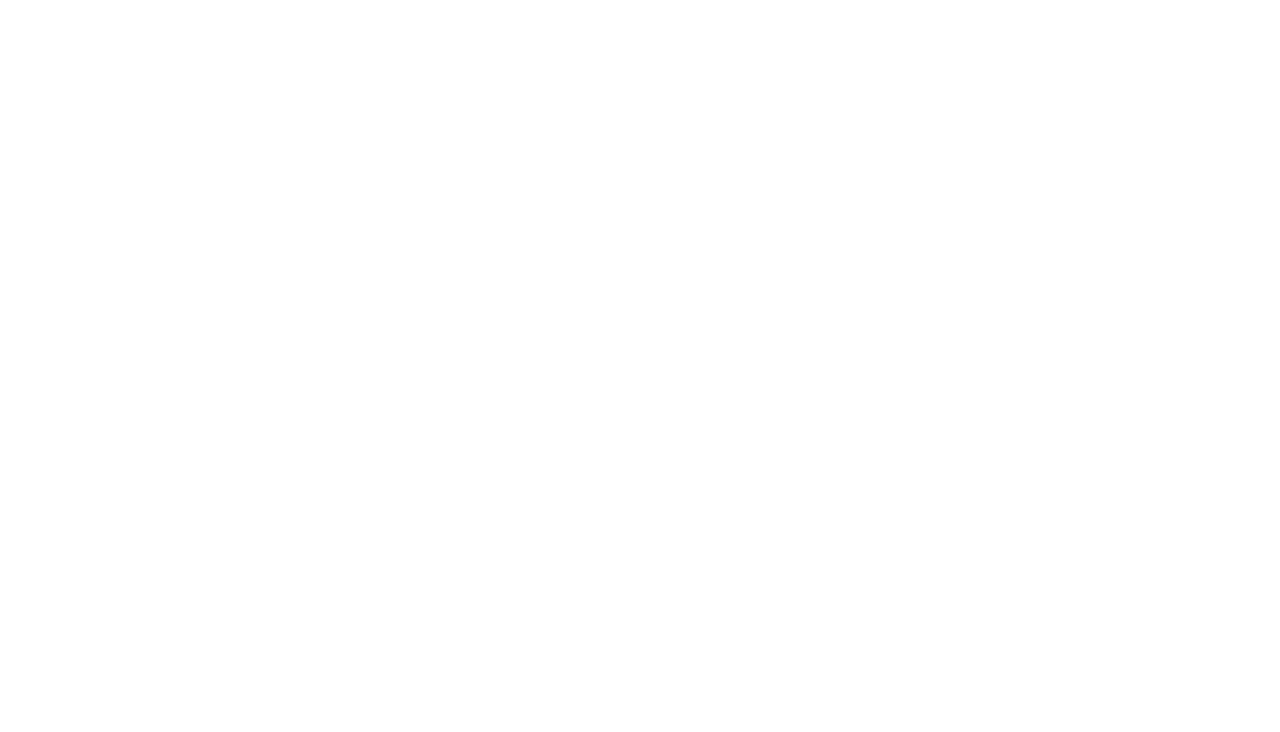
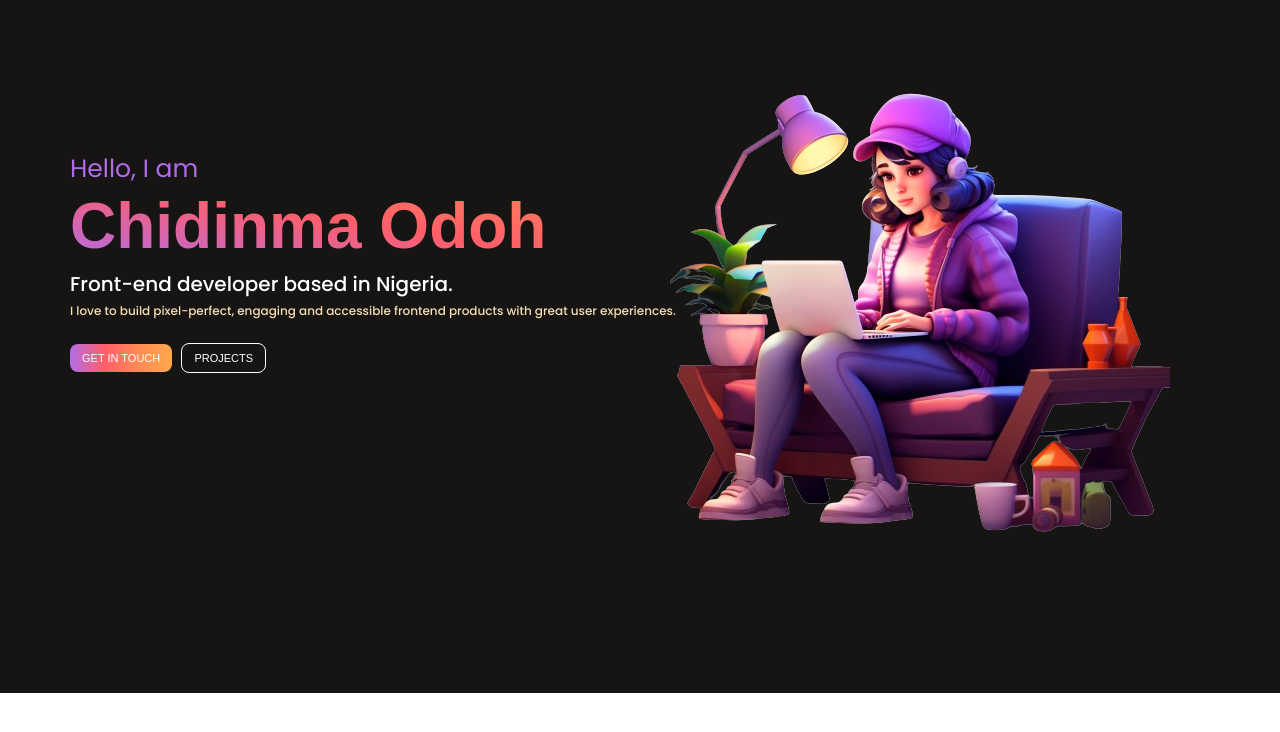
Before and after one commit to Dhymarh/My-Portfolio, a plain HTML site: page index.html in a window 1280 px wide. Drawn offline with nearby package versions, Linux system fonts and the light colour scheme; a web font is replaced by a local one.

Commit message:
Added Homepage hero

```diff
--- a/index.html
+++ b/index.html
@@ -4,23 +4,36 @@
 <head>
     <meta charset="UTF-8">
     <meta name="viewport" content="width=device-width, initial-scale=1.0">
+    <title>Document</title>
+    <link rel="stylesheet" href="styles.css">
     <link rel="preconnect" href="https://fonts.googleapis.com">
     <link rel="preconnect" href="https://fonts.gstatic.com" crossorigin>
-    <link
-        href="https://fonts.googleapis.com/css2?family=Bai+Jamjuree:ital,wght@0,200;0,300;0,400;0,500;0,600;0,700;1,200;1,300;1,400;1,500;1,600;1,700&family=Poppins:ital,wght@0,100;0,200;0,300;0,400;0,500;0,600;0,700;0,800;0,900;1,100;1,200;1,300;1,400;1,500;1,600;1,700;1,800;1,900&display=swap"
+    <link href="https://fonts.googleapis.com/css2?family=Bai+Jamjuree:ital,wght@0,200;0,300;0,400;0,500;0,600;0,700;1,200;1,300;1,400;1,500;1,600;1,700&family=Poppins:ital,wght@0,100;0,200;0,300;0,400;0,500;0,600;0,700;0,800;0,900;1,100;1,200;1,300;1,400;1,500;1,600;1,700;1,800;1,900&display=swap"
         rel="stylesheet">
     <link href="https://cdn.jsdelivr.net/npm/bootstrap@5.3.3/dist/css/bootstrap.min.css" rel="stylesheet"
         integrity="sha384-QWTKZyjpPEjISv5WaRU9OFeRpok6YctnYmDr5pNlyT2bRjXh0JMhjY6hW+ALEwIH" crossorigin="anonymous">
     <script src="https://cdn.jsdelivr.net/npm/bootstrap@5.3.3/dist/js/bootstrap.bundle.min.js"
         integrity="sha384-YvpcrYf0tY3lHB60NNkmXc5s9fDVZLESaAA55NDzOxhy9GkcIdslK1eN7N6jIeHz"
         crossorigin="anonymous"></script>
-        <script src="https://kit.fontawesome.com/7f5ce89cba.js" crossorigin="anonymous"></script>
-    <link rel="stylesheet" href="styles.css">
-    <title>Document</title>
+    <script src="https://kit.fontawesome.com/7f5ce89cba.js" crossorigin="anonymous"></script>
 </head>
 
 <body>
-
+    <div class="hero-section">
+        <div class="hero">
+            <p>Hello, I am</p>
+            <h1>Chidinma Odoh</h1>
+            <h2>Front-end developer based in Nigeria.</h2>
+            <h3 class="mb-4">I love to build pixel-perfect, engaging and accessible frontend products with great user experiences.</h3>
+            <div>
+                <a href="#" class="btn btn-primary">GET IN TOUCH</a>
+                <a href="#" class="btn  btn-outline-primary">PROJECTS</a>
+            </div>
+            <div class="coding-img">
+                <img src="3d images/woman3.png" alt="">
+            </div>
+        </div>
+    </div>
 </body>
 
 </html>
--- a/styles.css
+++ b/styles.css
@@ -1,2 +1,73 @@
-/*font-family: "Poppins",sans-serif;
-font-family: "Bai Jamjuree",sans-serif;*/
+:root{
+    --heading-font-family:"Bai Jamjuree",sans-serif;
+    --body-font-family:"Poppins", sans-serif;
+}
+
+
+.hero{
+    background: #161513;
+    padding: 140px 70px ;
+}
+
+.hero p{
+    font-family: var(--body-font-family);
+    color: #B16CEA;
+    font-size: 25px;
+    margin: 0;
+    padding-top: 10px;
+}
+
+.hero h1{
+    font-family: var(--heading-font-family);
+  background: linear-gradient(10deg, #B16CEA,#FF5E69,#FF8A56,#FFA84B 100%);
+  -webkit-text-fill-color: transparent;
+  -webkit-background-clip: text;
+    font-size: 64px;
+    font-weight: 700;
+}
+.hero h2{
+      font-family: var(--body-font-family);
+ color: white;
+ font-size: 20px;
+}
+
+.hero h3 {
+    font-family: var(--body-font-family);
+    color: wheat;
+    font-size: 12px;
+}
+
+.hero .btn-primary{
+    background: linear-gradient(90deg,#B16CEA, #FF5E69, #FF8A56, #FFA84B 100% );
+  border: none;
+  border-radius: 8px;
+ font-family: var(--heading-font-family);
+  font-weight: 500;
+  font-size: 11px;
+}
+
+.hero .btn-primary:hover{
+    background: none;
+    border:1px solid #FF5E69;;
+}
+
+.hero .btn-outline-primary{
+    border-color: white;
+    border-radius: 8px;
+    color: white;
+    font-family: var(--heading-font-family);
+    font-weight: 500;
+    font-size: 11px;
+    margin-left: 5px;
+}
+.hero .btn-outline-primary:hover{
+    background: none;
+    border-color:#FF5E69;
+}
+
+.coding-img{
+    display: flex;
+    justify-content: flex-end;
+    margin-top: -320px;
+    margin-right:40px ;
+}
```
Also changed, not shown: 3d images/woman1.png (added), 3d images/woman2.png (added), 3d images/woman3.png (added), 3d images/woman4.png (added), 3d images/woman5.png (added), 3d images/woman6.png (added), coding.png (added).
